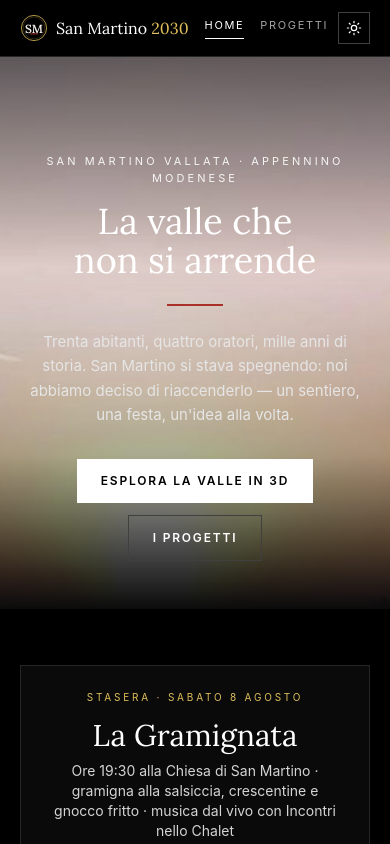
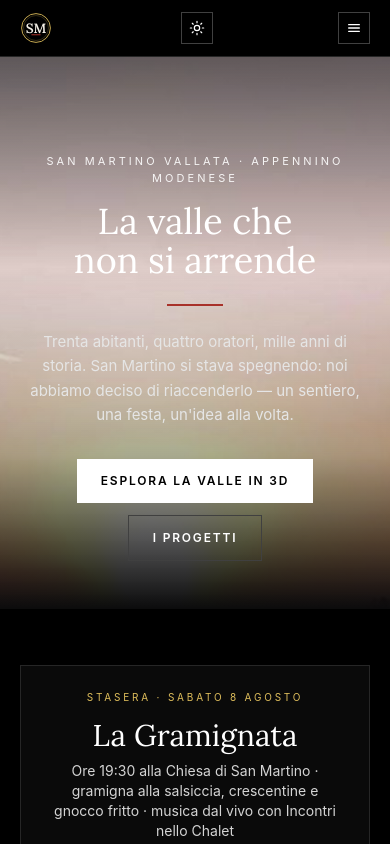
Before and after one commit to UbiDefuit/san-martino, a React (Vite) app: page / in a window 390 px wide. Shown: the top 844 px of the page. Built offline with nearby package versions, Linux system fonts and the light colour scheme.

Commit message:
Mobile: menu hamburger, logo compatto, legenda gemello chiusa di default

```diff
--- a/App.tsx
+++ b/App.tsx
@@ -328,8 +328,9 @@ export default function App() {
     localStorage.setItem('sm2030_theme', light ? 'light' : 'dark');
   }, [light]);
   const [route, setRoute] = useState<Route>(routeFromHash());
+  const [menu, setMenu] = useState(false);
   useEffect(() => {
-    const on = () => { setRoute(routeFromHash()); window.scrollTo(0, 0); };
+    const on = () => { setRoute(routeFromHash()); setMenu(false); window.scrollTo(0, 0); };
     window.addEventListener('hashchange', on);
     return () => window.removeEventListener('hashchange', on);
   }, []);
@@ -348,10 +349,10 @@ export default function App() {
       <header className="sticky top-0 z-40 bg-black/95 backdrop-blur border-b border-neutral-800">
         <div className="max-w-3xl mx-auto px-5 h-14 flex items-center justify-between">
           <a href="#/" className="flex items-center gap-2 shrink-0">
-            <Mark2030 className="w-7 h-7 mark-fg" />
-            <span className="font-display text-base sm:text-lg leading-none whitespace-nowrap">San Martino <span className="gold">2030</span></span>
+            <Mark2030 className="w-8 h-8 mark-fg" />
+            <span className="hidden sm:inline font-display text-lg leading-none whitespace-nowrap">San Martino <span className="gold">2030</span></span>
           </a>
-          <nav className="flex gap-4 sm:gap-6 overflow-x-auto no-scrollbar ml-4">
+          <nav className="hidden sm:flex gap-6 ml-4">
             {nav.map((n) => (
               <a key={n.r} href={'#/' + (n.r === 'home' ? '' : n.r)}
                 className={'text-[11px] uppercase tracking-[0.15em] whitespace-nowrap transition ' +
@@ -373,7 +374,30 @@ export default function App() {
               </svg>
             )}
           </button>
+          <button onClick={() => setMenu(!menu)} aria-label="Menu"
+            className="sm:hidden shrink-0 ml-2 w-8 h-8 flex items-center justify-center border border-neutral-700 text-white hover:border-white transition">
+            {menu ? (
+              <svg viewBox="0 0 24 24" fill="none" stroke="currentColor" strokeWidth="2" strokeLinecap="round" className="w-4 h-4">
+                <path d="M6 6l12 12M18 6L6 18" />
+              </svg>
+            ) : (
+              <svg viewBox="0 0 24 24" fill="none" stroke="currentColor" strokeWidth="2" strokeLinecap="round" className="w-4 h-4">
+                <path d="M4 7h16M4 12h16M4 17h16" />
+              </svg>
+            )}
+          </button>
         </div>
+        {menu && (
+          <nav className="sm:hidden border-t border-neutral-800 bg-black">
+            {nav.map((n) => (
+              <a key={n.r} href={'#/' + (n.r === 'home' ? '' : n.r)} onClick={() => setMenu(false)}
+                className={'block px-5 py-3.5 text-[12px] uppercase tracking-[0.2em] border-b border-neutral-900 ' +
+                  (route === n.r ? 'text-white' : 'text-neutral-400')}>
+                {n.label}
+              </a>
+            ))}
+          </nav>
+        )}
       </header>
       <main className="max-w-3xl mx-auto px-5 pb-20">
         {route === 'home' && <Home />}
--- a/Gemello.tsx
+++ b/Gemello.tsx
@@ -40,7 +40,7 @@ export default function Gemello() {
   const [showProgetti, setShowProgetti] = useState(true);
   const [showStorica, setShowStorica] = useState(false);
   const [showFrana, setShowFrana] = useState(false);
-  const [legenda, setLegenda] = useState(true);
+  const [legenda, setLegenda] = useState(false);
   const luoghiMk = useRef<maplibregl.Marker[]>([]);
   const progettiMk = useRef<maplibregl.Marker[]>([]);
   const [sottotitolo, setSottotitolo] = useState('');
--- a/public/service-worker.js
+++ b/public/service-worker.js
@@ -1,5 +1,5 @@
 // PWA piattaforma San Martino 2030 — network-first con riserva offline
-const CACHE = 'sm2030-v34';
+const CACHE = 'sm2030-v35';
 const PRECACHE = ['./', './index.html', './manifest.json', './icon-512.png', './icona-app.svg', './canonica.jpg', './stemma-polinago.png'];
 
 self.addEventListener('install', (e) => {
```
